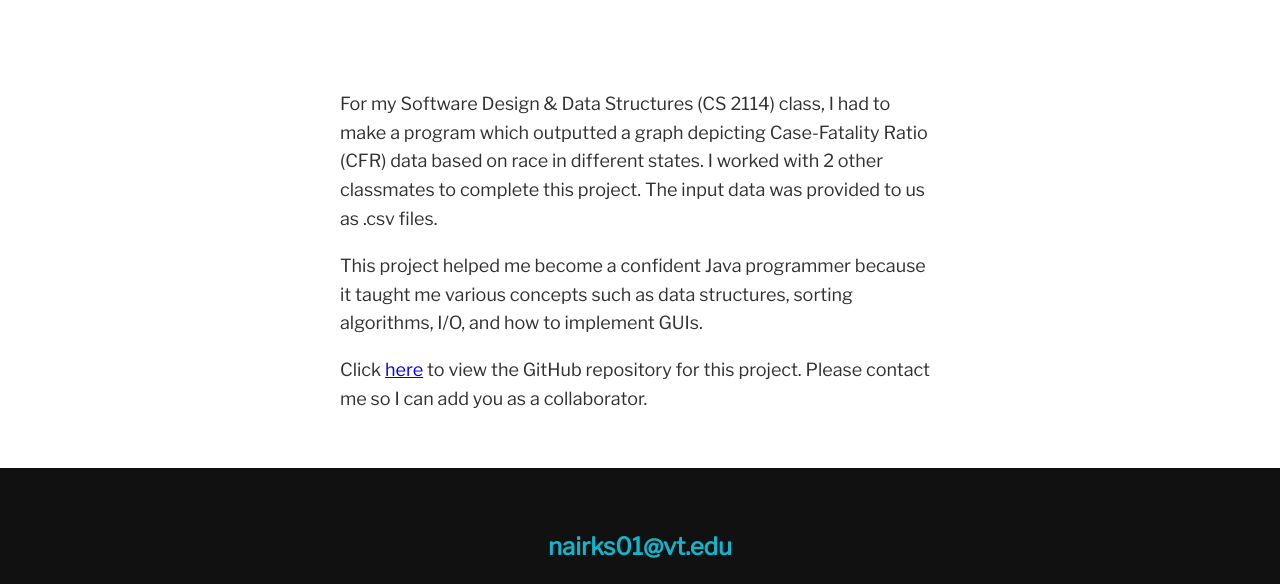
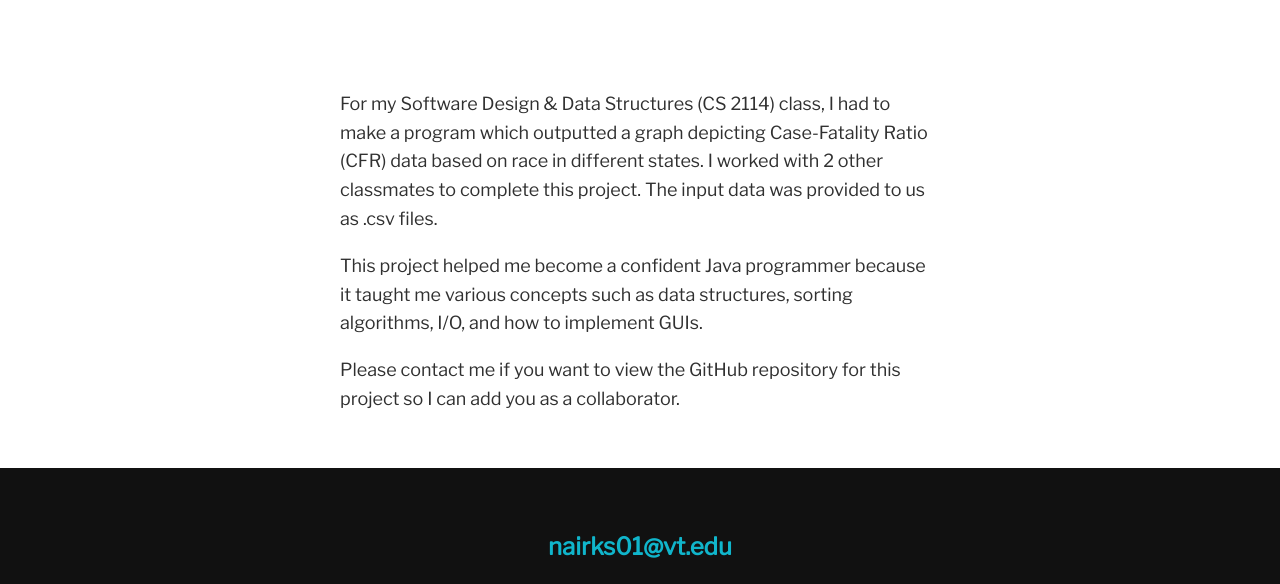
Before and after one commit to nairks01/nairks01.github.io, a plain HTML site: page project-item3.html in a window 1280 px wide. Shown: the part 1407-1991 px from the top of the page. Drawn offline with nearby package versions, Linux system fonts and the light colour scheme.

Commit message:
Update project-item3.html
Removed faulty GitHub link

```diff
--- a/project-item3.html
+++ b/project-item3.html
@@ -67,9 +67,7 @@
             data structures, sorting algorithms, I/O, and how to implement GUIs.
         </p>
 
-        <p> Click <a href="https://github.com/nairks01/COVID-Data-Visualization">here</a> to view the GitHub repository for
-            this project. Please contact me so I can add you as a collaborator.
-        </p>
+        <p> Please contact me if you want to view the GitHub repository for this project so I can add you as a collaborator. </p>
 
     </div>
 
```
